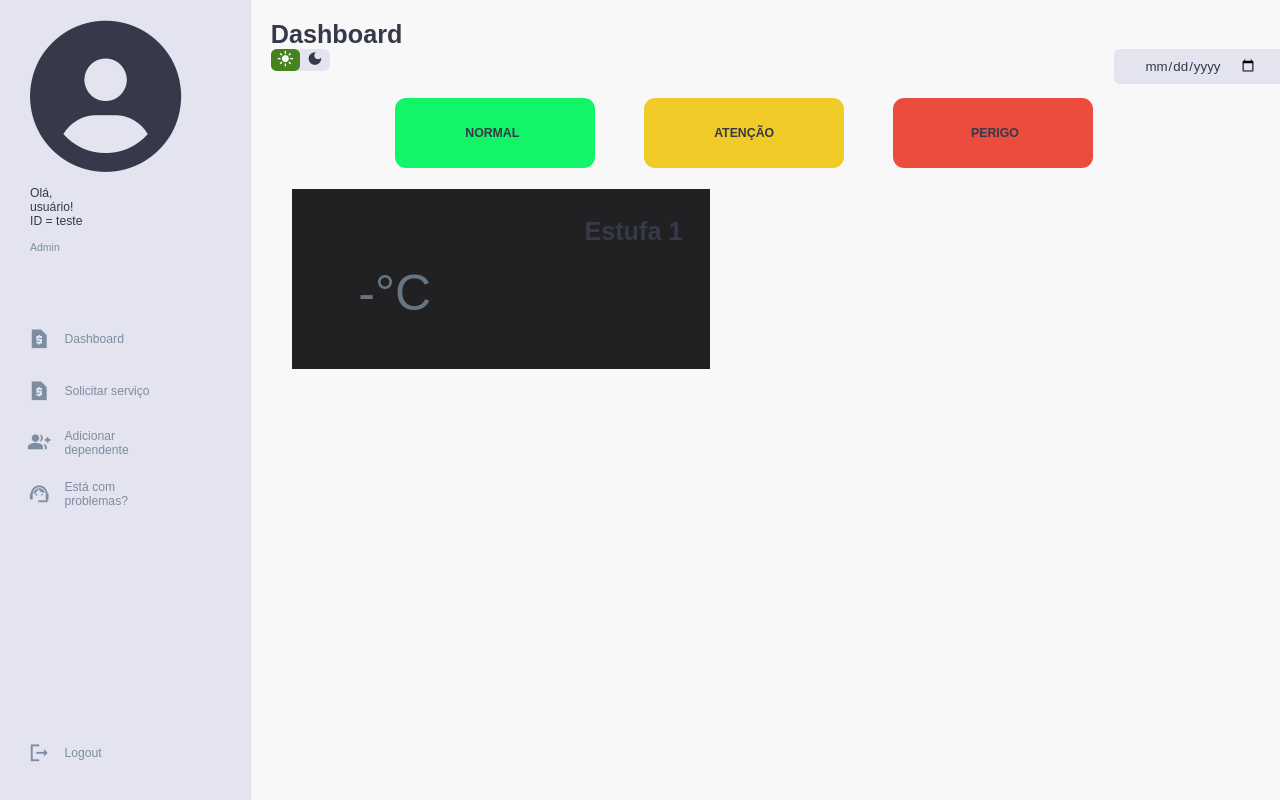
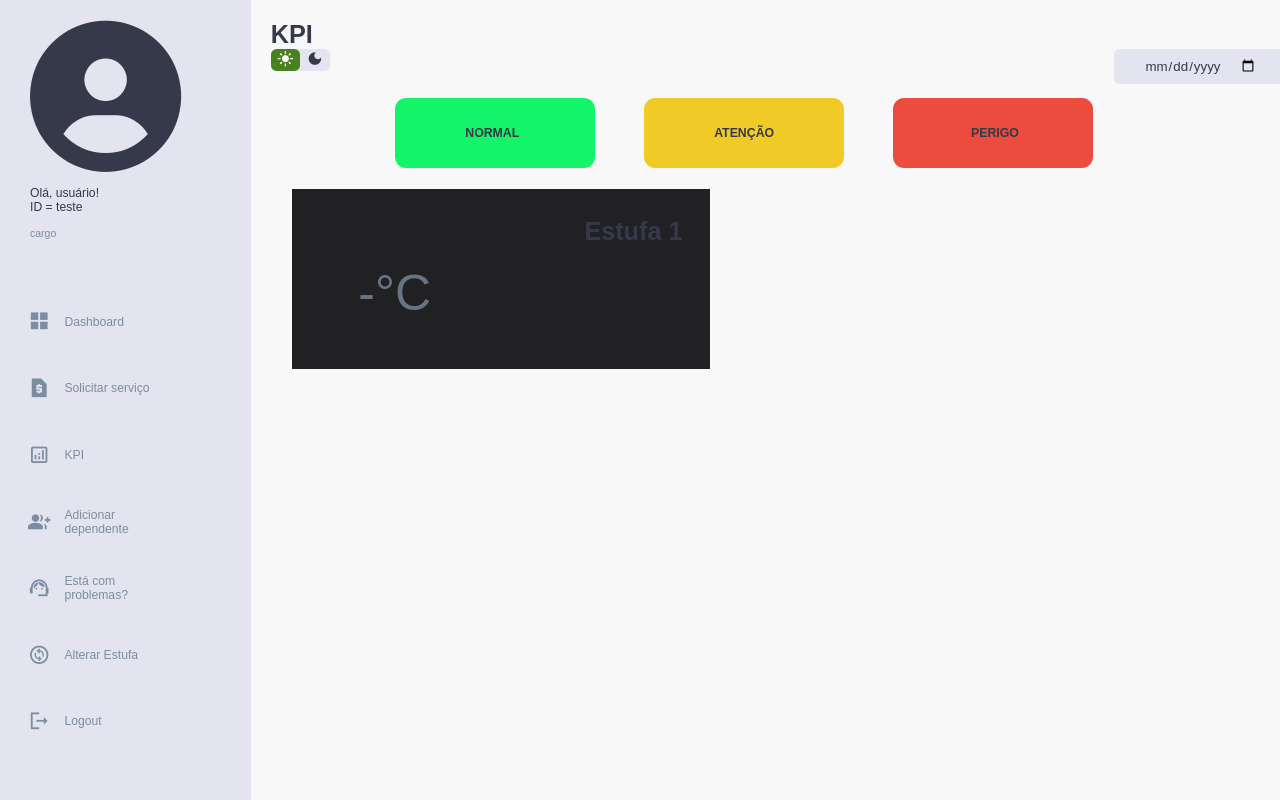
Before and after one commit to Green-House-Sensor/sprint-3, a website: page site/public/dashboard/KPI.html in a window 1280 px wide. Shown: the top 800 px of the page. Drawn offline with nearby package versions, Linux system fonts and the light colour scheme; no server answers.

Commit message:
alt sidebar

```diff
--- a/site/public/dashboard/KPI.html
+++ b/site/public/dashboard/KPI.html
@@ -12,6 +12,7 @@
     <link rel="stylesheet" href="styledash.css">
     <script src="https://cdn.jsdelivr.net/npm/chart.js"></script>
     <script src="https://kit.fontawesome.com/4ea0191552.js" crossorigin="anonymous"></script>
+    <link rel="stylesheet" href="https://fonts.googleapis.com/css2?family=Material+Symbols+Outlined:opsz,wght,FILL,GRAD@48,400,0,0" />
 
 <body onload="validarSessao(), atualizacaoPeriodica()">
     <div class="container">
@@ -26,32 +27,42 @@
                             <i class="fa-solid fa-circle-user fa-6x"></i>
                         </div>
                         <h3>Olá,
-                            <br>
                             <span id="b_usuario">usuário</span>!
                             <br>
                             ID = <span id="b_id">teste</span>
                         </h3>
 
-                        <small class="text-muted">Admin</small>
+                        <small class="text-muted" id="id_cargo">cargo</small>
                     </div>
                 </div><br>
             </div>
             <div class="sidebar">
-                    <a href="dashboard.html">
-                     <span class="material-icons-sharp">request_page</span>
-                        <h3>Dashboard</h3>
-                    </a>
+                <a>
+                    <span class="material-icons-sharp">grid_view</span>
+                    <h3>Dashboard</h3>
                     <a href="solicitacao.html">
                         <span class="material-icons-sharp">request_page</span>
                         <h3>Solicitar serviço</h3>
                     </a>
-                    <a href="dependente.html">
+                    <a href="KPI.html">
+                        <span class="material-symbols-outlined">
+                            analytics
+                            </span>
+                        <h3>KPI</h3>
+                    </a>
+                    <a onclick="dependente()">
                         <span class="material-icons-sharp">group_add</span>
                         <h3>Adicionar dependente</h3>
                     </a>
                     <a href="help.html">
                         <span class="material-icons-sharp">support_agent</span>
                         <h3>Está com problemas?</h3>
+                    </a>
+                    <a href="index.html">
+                        <span class="material-symbols-outlined">
+                            change_circle
+                            </span>
+                        <h3>Alterar Estufa</h3>
                     </a>
                     <a class="btn-logout" onclick="limparSessao()">
                         <span class="material-icons-sharp">logout</span>
@@ -65,7 +76,7 @@
         <main>
             <div class="header">
 
-                <h1>Dashboard</h1>
+                <h1>KPI</h1>
                 <div class="top">
                     <div class="theme-toggler">
                         <span class="material-icons-sharp active">light_mode</span>
--- a/site/public/dashboard/style.css
+++ b/site/public/dashboard/style.css
@@ -1,7 +1,7 @@
 @import url('https://fonts.googleapis.com/css2?family=Poppins:wght@300;400;500;600;700;800&family=Righteous&family=Sarala&display=swap');
 
 /* COMEÇO ESQUERDA */
-aside {
+/* aside {
     background: var(--color-light);
     padding-right: 5rem;
     padding-bottom: 55%;
@@ -83,7 +83,7 @@ aside .sidebar a:hover {
 
 aside .sidebar a:hover span {
     margin-left: 0.8rem;
-}
+} */
 
 */ main {
     background-color: rgb(213, 213, 213);
--- a/site/public/dashboard/styledash.css
+++ b/site/public/dashboard/styledash.css
@@ -163,6 +163,7 @@ aside h3 {
     font-weight: 500;
 }
 
+
 aside .sidebar a {
     display: flex;
     color: var(--color-info-dark);
@@ -172,6 +173,7 @@ aside .sidebar a {
     position: relative;
     height: 3.7rem;
     transition: all 300ms ease;
+    margin-bottom: 22px;
 }
 
 aside .sidebar a span {
@@ -180,7 +182,6 @@ aside .sidebar a span {
 }
 
 aside .sidebar a:last-child {
-    position: absolute;
     bottom: 21rem;
     width: 100%;
 }
@@ -264,6 +265,16 @@ main .legenda2 .text-legenda2 {
     margin-left: 78px;
 }
 
+.sidebar span {
+    cursor: pointer;
+}
+.sidebar h3 {
+    cursor: pointer;
+}
+
+.sidebar .btn-logout {
+    margin-top: 293px;
+}
 main .kpi-pai {
     display: flex;
     flex-direction: row;
```
Also changed, not shown: site/public/dashboard/dashboard.html (+10 -1 lines), site/public/dashboard/dependente.html (+17 -6 lines), site/public/dashboard/index.html (+13 -0 lines).
